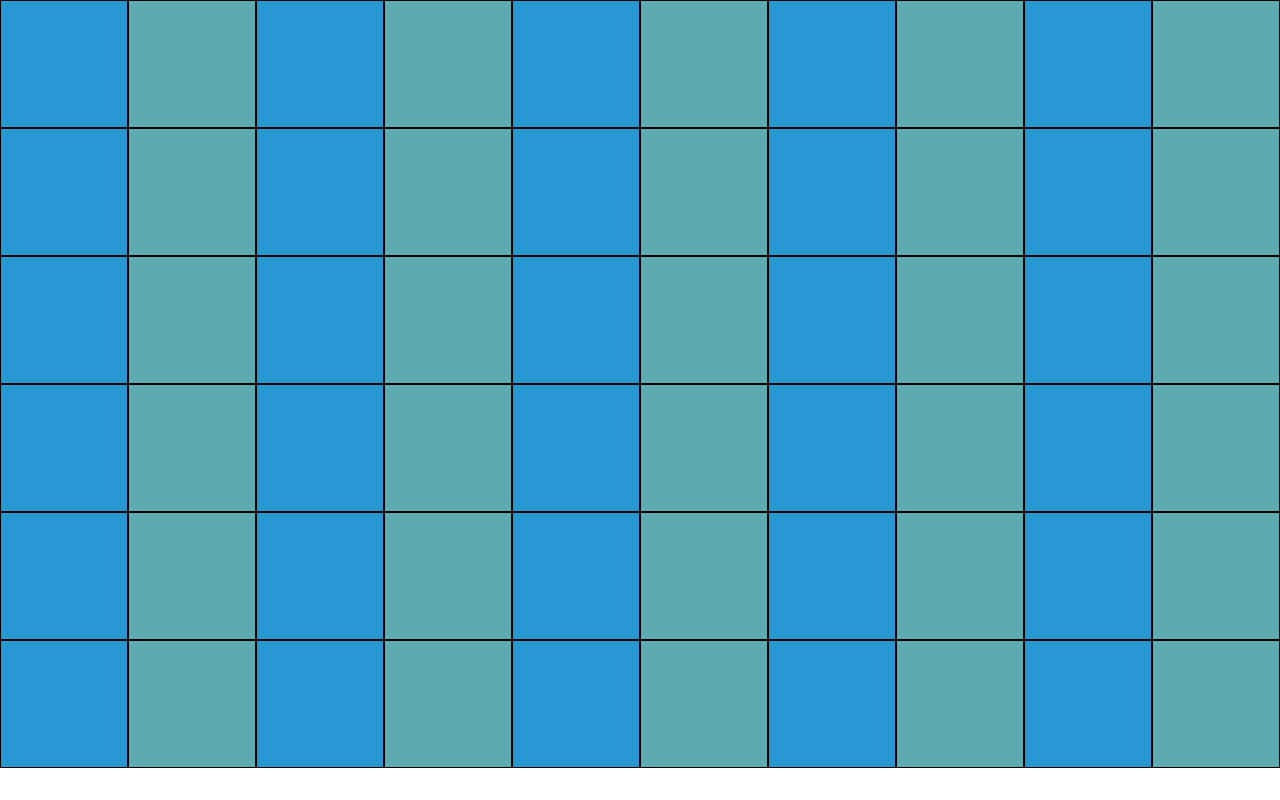
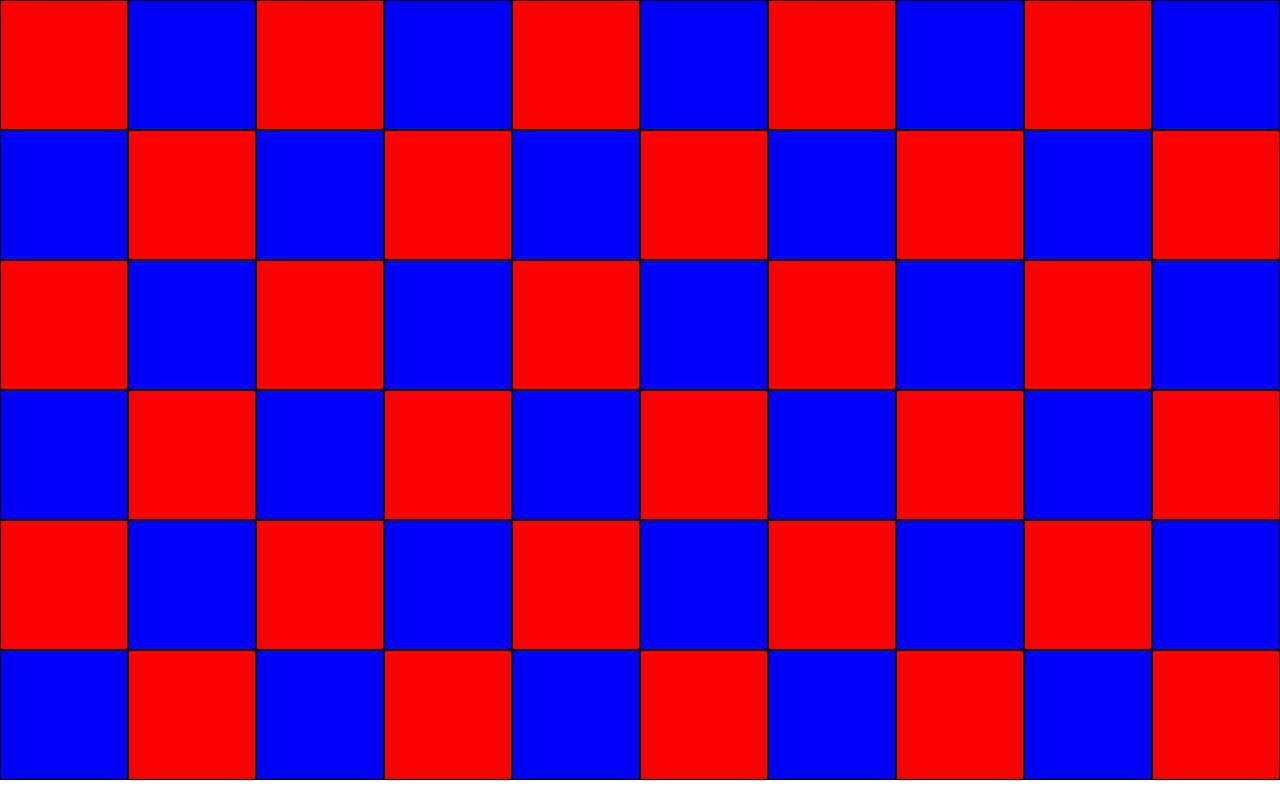
Before and after one commit to MCStuart/Mondrian_Test, a plain HTML site: page index.html in a window 1280 px wide. Drawn offline with Linux system fonts and the light colour scheme.

Commit message:
impliment css checkerboard pattern using :nth-child()

```diff
--- a/css/style.css
+++ b/css/style.css
@@ -11,35 +11,38 @@ body {
   display: grid;
   grid-template-rows: repeat(6, 1fr);
   grid-template-columns: repeat(10, 1fr);
-  grid-template-areas:
-    'v h v h v h v h v h'
-    'h v h v h v h v h v'
-    'v h v h v h v h v h'
-    'h v h v h v h v h v'
-    'v h v h v h v h v h'
-    'h v h v h v h v h v';
   column-gap: 0em;
   margin: 0;
-
 }
 
 .square {
-   border: 1px solid black;
+  border: 1px solid black;
+  display: block;
+  padding-bottom: 100%
 }
 
-.square:after {
-  content: '';
-  display: block;
-  padding-bottom: 100%;
+body > .square:nth-child(20n+2),
+body > .square:nth-child(20n+4),
+body > .square:nth-child(20n+6),
+body > .square:nth-child(20n+8),
+body > .square:nth-child(20n+10),
+body > .square:nth-child(20n+13),
+body > .square:nth-child(20n+15),
+body > .square:nth-child(20n+17),
+body > .square:nth-child(20n+19),
+body > .square:nth-child(20n+21) {
+  background-color: red;
 }
 
-.square:nth-child(even) {
-  background-color: rgb(40, 152, 213);
-  display: grid;
-  grid-template-columns: 1fr;
-  grid-template-rows: auto auto;
+body > .square:nth-child(20n+3),
+body > .square:nth-child(20n+5),
+body > .square:nth-child(20n+7),
+body > .square:nth-child(20n+9),
+body > .square:nth-child(20n+11),
+body > .square:nth-child(20n+12),
+body > .square:nth-child(20n+14),
+body > .square:nth-child(20n+16),
+body > .square:nth-child(20n+18),
+body > .square:nth-child(20n+20) {
+  background-color: blue;
 }
-
-.square:nth-child(odd) {
-  background-color: rgb(93, 170, 176);
-}
```
